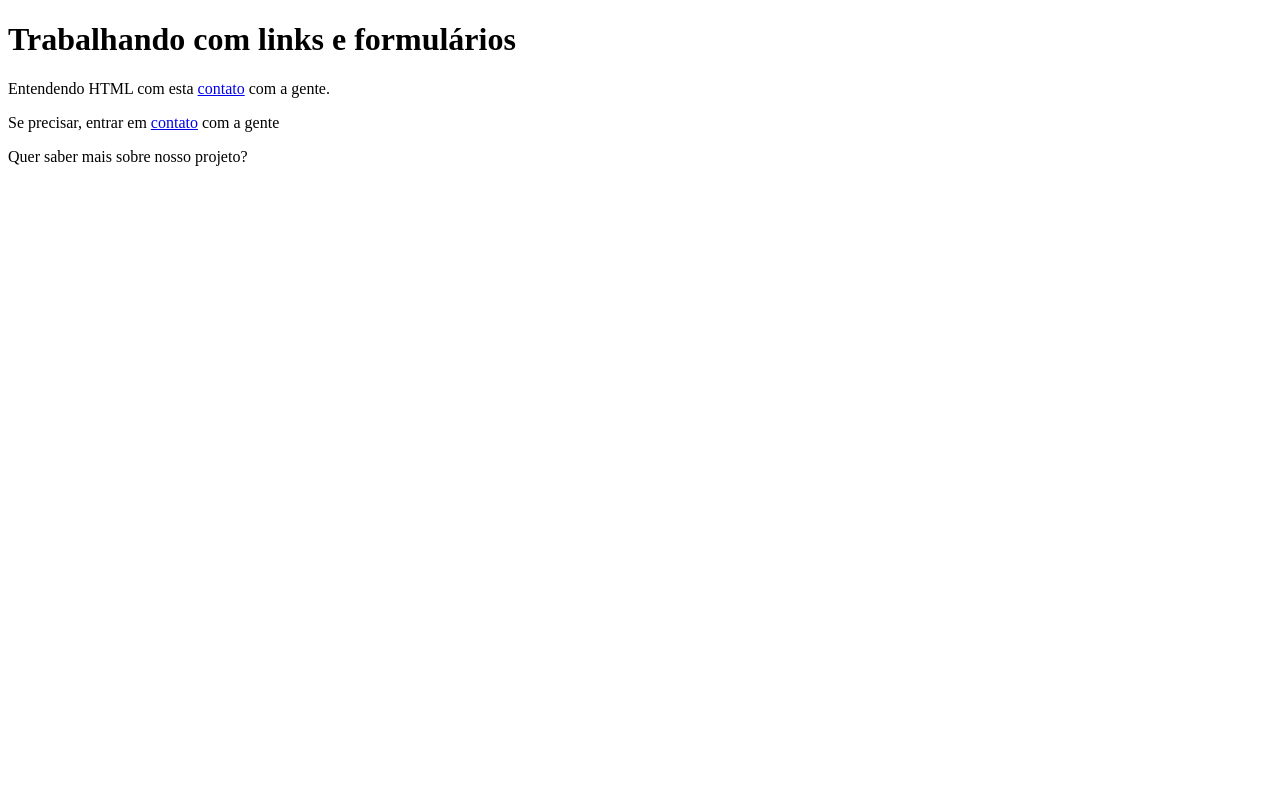
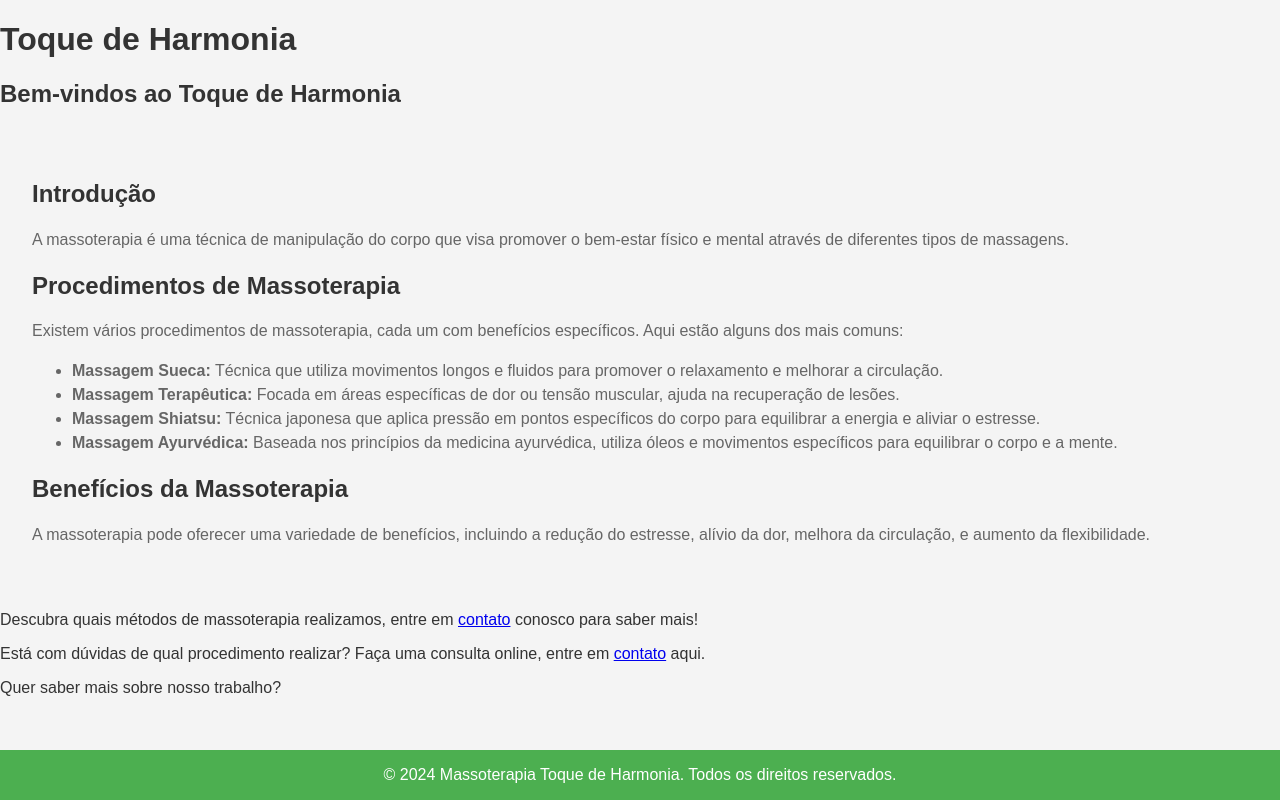
Before and after one commit to Verliv98/Primeiro-Projeto, a plain HTML site: page index.html in a window 1280 px wide. Drawn offline with Linux system fonts and the light colour scheme; files that its build step writes are made by us from their sources.

Commit message:
Adicionando arquivo index.html modificado e estilos.css novo

```diff
--- a/index.html
+++ b/index.html
@@ -2,17 +2,56 @@
 <html>
     <head>
         <meta charset="utf-8">
-        <title>Toque de Harmonia Relaxante</title>
-        <link rel="stylesheet" herf="estilo.css" />
+        <title>Toque de Harmonia</title>
+        <link rel="stylesheet" href="estilos.css">
         <link
         herf="C:/users/danie/desktop/pagina HTML"
-        rel="stylesheet"
-        />
+        rel="stylesheet"/>
+        <meta name="viewport" content="width=device-width, initial-scale=1.0">
+        <title>Massoterapia</title>
     </head>
-    <body>
-        <h1>Trabalhando com links e formulários</h1>
-        <p>Entendendo HTML com esta <a href='projeto.html'>contato</a> com a gente.</p>
-        <p>Se precisar, entrar em <a href='contato.html'>contato</a> com a gente </p>
-        <p>Quer saber mais sobre nosso projeto?</p>
+<body>
+<style>
+    footer {
+        background-color: #4CAF50;
+        color: white;
+        text-align: center;
+        padding: rem;
+        position: fixed;
+        bottom: 0;
+        width: 100%;
+    }
+</style>
+</body>
+        <h1>Toque de Harmonia</h1>
+
+        <h2>Bem-vindos ao Toque de Harmonia</h2>
+    </header>
+    <div class="content">
+        <section id="introducao">
+            <h2 class="section-title">Introdução</h2>
+            <p class="section-content">A massoterapia é uma técnica de manipulação do corpo que visa promover o bem-estar físico e mental através de diferentes tipos de massagens.</p>
+        </section>
+        <section id="procedimentos">
+            <h2 class="section-title">Procedimentos de Massoterapia</h2>
+            <p class="section-content">Existem vários procedimentos de massoterapia, cada um com benefícios específicos. Aqui estão alguns dos mais comuns:</p>
+            <ul class="section-content">
+                <li><strong>Massagem Sueca:</strong> Técnica que utiliza movimentos longos e fluidos para promover o relaxamento e melhorar a circulação.</li>
+                <li><strong>Massagem Terapêutica:</strong> Focada em áreas específicas de dor ou tensão muscular, ajuda na recuperação de lesões.</li>
+                <li><strong>Massagem Shiatsu:</strong> Técnica japonesa que aplica pressão em pontos específicos do corpo para equilibrar a energia e aliviar o estresse.</li>
+                <li><strong>Massagem Ayurvédica:</strong> Baseada nos princípios da medicina ayurvédica, utiliza óleos e movimentos específicos para equilibrar o corpo e a mente.</li>
+            </ul>
+        </section>
+<section id="beneficios">
+    <h2 class="section-title">Benefícios da Massoterapia</h2>
+    <p class="section-content">A massoterapia pode oferecer uma variedade de benefícios, incluindo a redução do estresse, alívio da dor, melhora da circulação, e aumento da flexibilidade.</p>
+</section>
+    </div>
+    <p>Descubra quais métodos de massoterapia realizamos, entre em <a href='projeto.html'>contato</a> conosco para saber mais!</p>
+        <p>Está com dúvidas de qual procedimento realizar? Faça uma  consulta online, entre em <a href='wa.me/554198474-8965'>contato</a> aqui. </p>
+        <p>Quer saber mais sobre nosso trabalho?</p>
+    <footer>
+        <p>© 2024 Massoterapia Toque de Harmonia. Todos os direitos reservados.</p>
+    </footer>
     </body>
 </html>
--- /dev/null
+++ b/styles/estilos.css
@@ -0,0 +1,63 @@
+body {
+    font-family: Arial, sans-serif;
+    margin: 0;
+    padding: 0;
+    background-color: #f4f4f4;
+    color: #333;
+}
+
+header {
+    background-color: #00796b;
+    color: white;
+    padding: 1rem;
+    text-align: center;
+}
+
+nav ul {
+    list-style: none;
+    padding: 0;
+}
+
+nav ul li {
+    display: inline;
+    margin: 0 1rem;
+}
+
+nav ul li a {
+    color: white;
+    text-decoration: none;
+}
+
+.content {
+    padding: 2rem;
+}
+
+.section-title {
+    font-size: 1.5rem;
+    color: #333;
+}
+
+.section-content {
+    font-size: 1rem;
+    color: #666;
+    line-height: 1.5;
+}
+
+footer {
+    position: relative;
+}
+
+@media (max-width: 600px) {
+    nav ul li {
+        display: block;
+        margin: 0.5rem 0;
+    }
+
+    .content {
+        padding: 1rem;
+    }
+
+    footer {
+        position: relative;
+    }
+}
```
